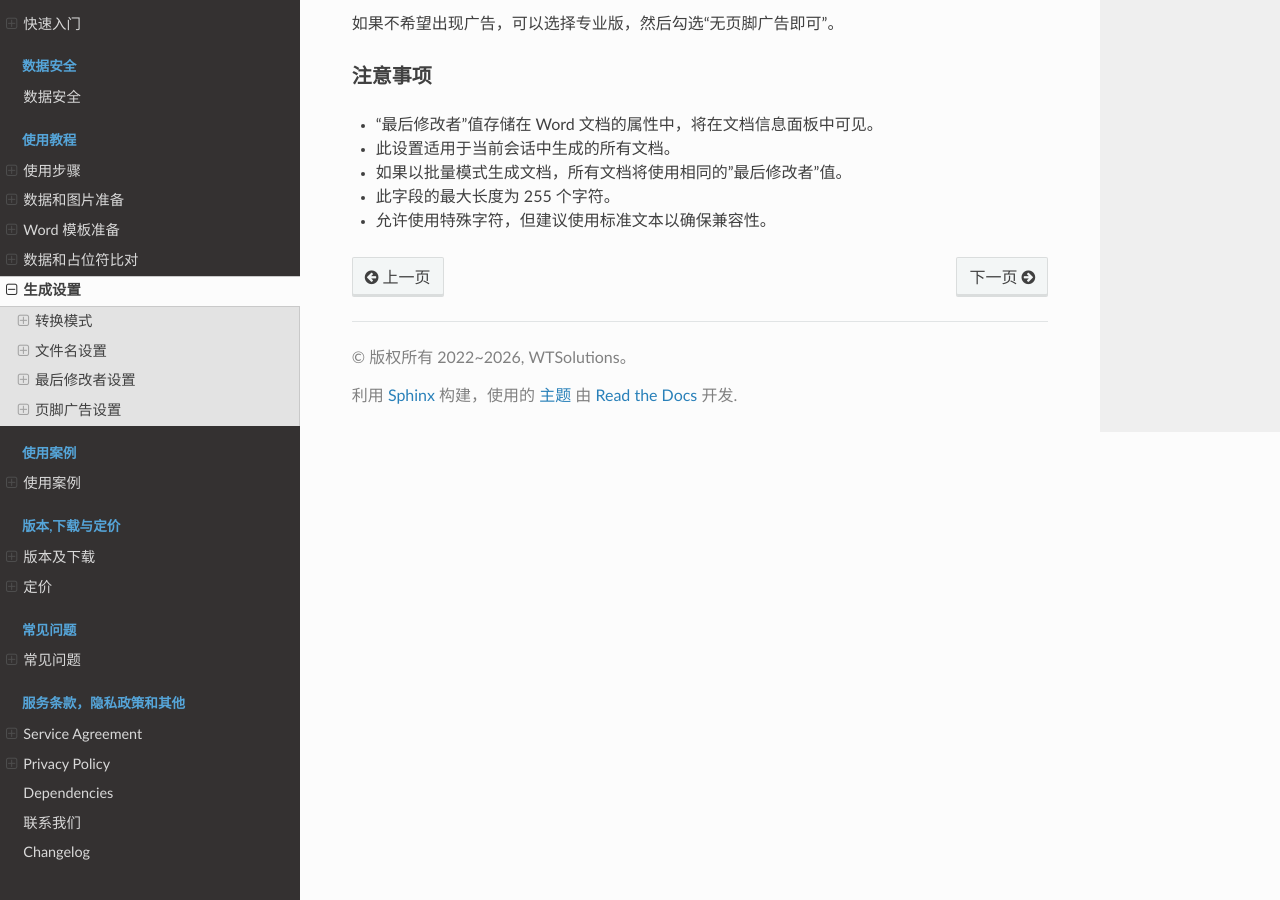
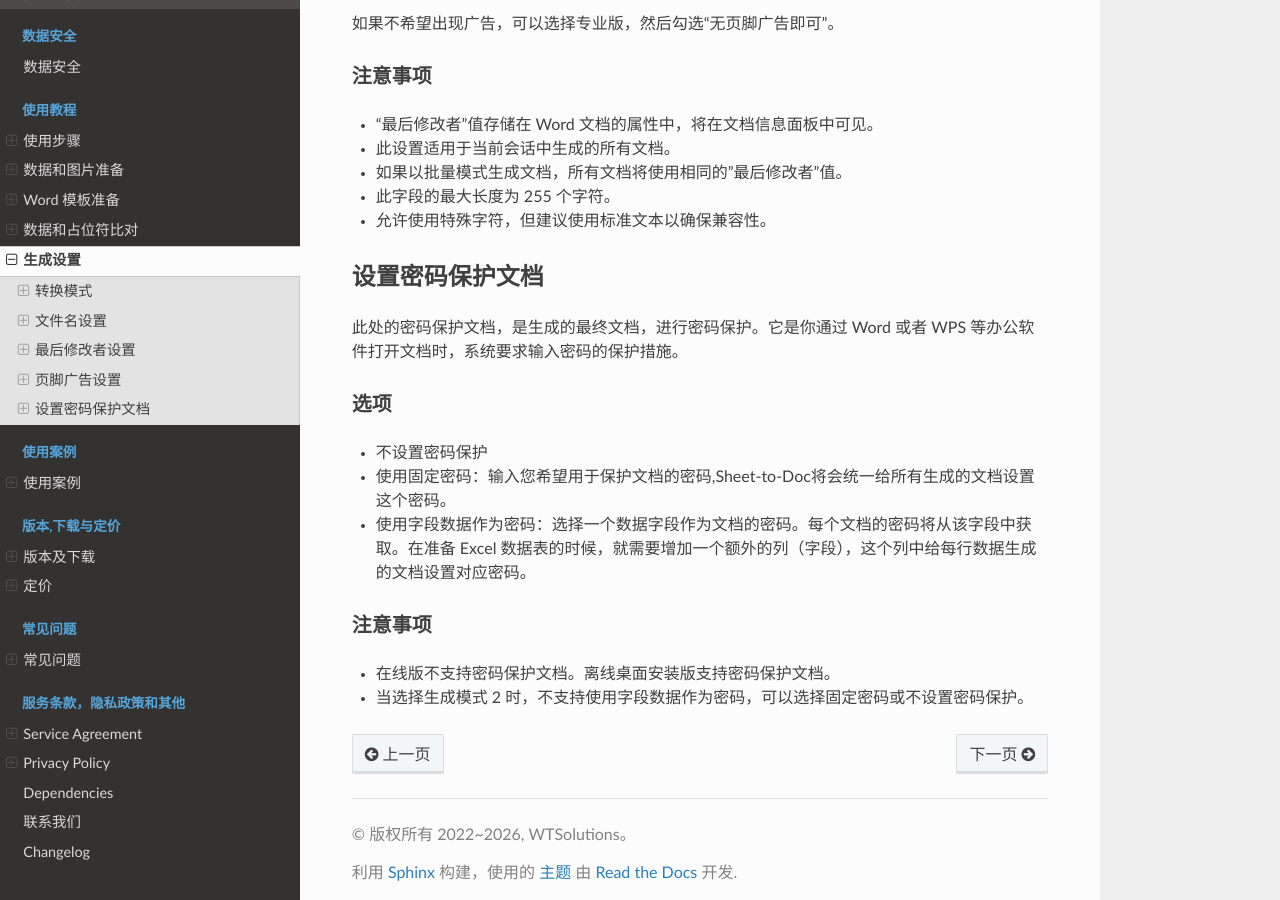
Before and after one commit to he-yang/sheet-to-doc-zh-cn, a Sphinx documentation site: the page built from source/Settings.md, in a window 1280 px wide and 900 px high, scrolled down 3422 px. Built offline with Sphinx 7.4.7 and the Read the Docs theme 3.1.0, drawn with Linux system fonts in a browser that asks for light colours.

Commit message:
update to 2.14

```diff
--- a/source/Settings.md
+++ b/source/Settings.md
@@ -139,3 +139,16 @@ Sheet-to-Doc 提供了"最后修改者"功能，允许您自定义生成的 Word
 - 如果以批量模式生成文档，所有文档将使用相同的"最后修改者"值。
 - 此字段的最大长度为 255 个字符。
 - 允许使用特殊字符，但建议使用标准文本以确保兼容性。
+
+## 设置密码保护文档
+
+此处的密码保护文档，是生成的最终文档，进行密码保护。它是你通过 Word 或者 WPS 等办公软件打开文档时，系统要求输入密码的保护措施。
+
+### 选项
+- 不设置密码保护
+- 使用固定密码：输入您希望用于保护文档的密码,Sheet-to-Doc将会统一给所有生成的文档设置这个密码。
+- 使用字段数据作为密码：选择一个数据字段作为文档的密码。每个文档的密码将从该字段中获取。在准备 Excel 数据表的时候，就需要增加一个额外的列（字段），这个列中给每行数据生成的文档设置对应密码。
+
+### 注意事项
+- 在线版不支持密码保护文档。离线桌面安装版支持密码保护文档。
+- 当选择生成模式 2 时，不支持使用字段数据作为密码，可以选择固定密码或不设置密码保护。
--- a/source/conf.py
+++ b/source/conf.py
@@ -9,7 +9,7 @@
 project = 'Sheet-to-Doc'
 copyright = '2022~2026, WTSolutions'
 author = 'WTSolutions'
-release = '2.13.0.0'
+release = '2.14.0.0'
 
 # -- General configuration ---------------------------------------------------
 # https://www.sphinx-doc.org/en/master/usage/configuration.html#general-configuration
```
Also changed, not shown: source/Download.md (+6 -6 lines).
